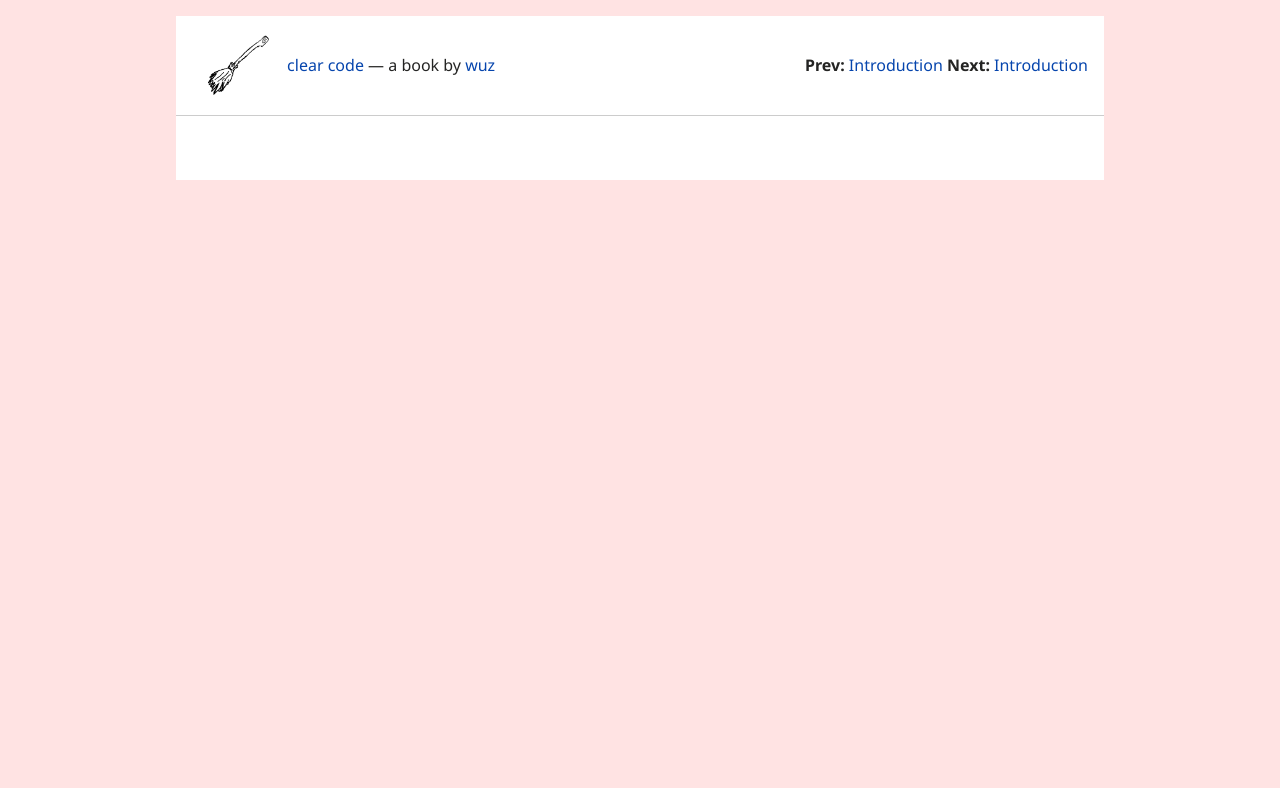
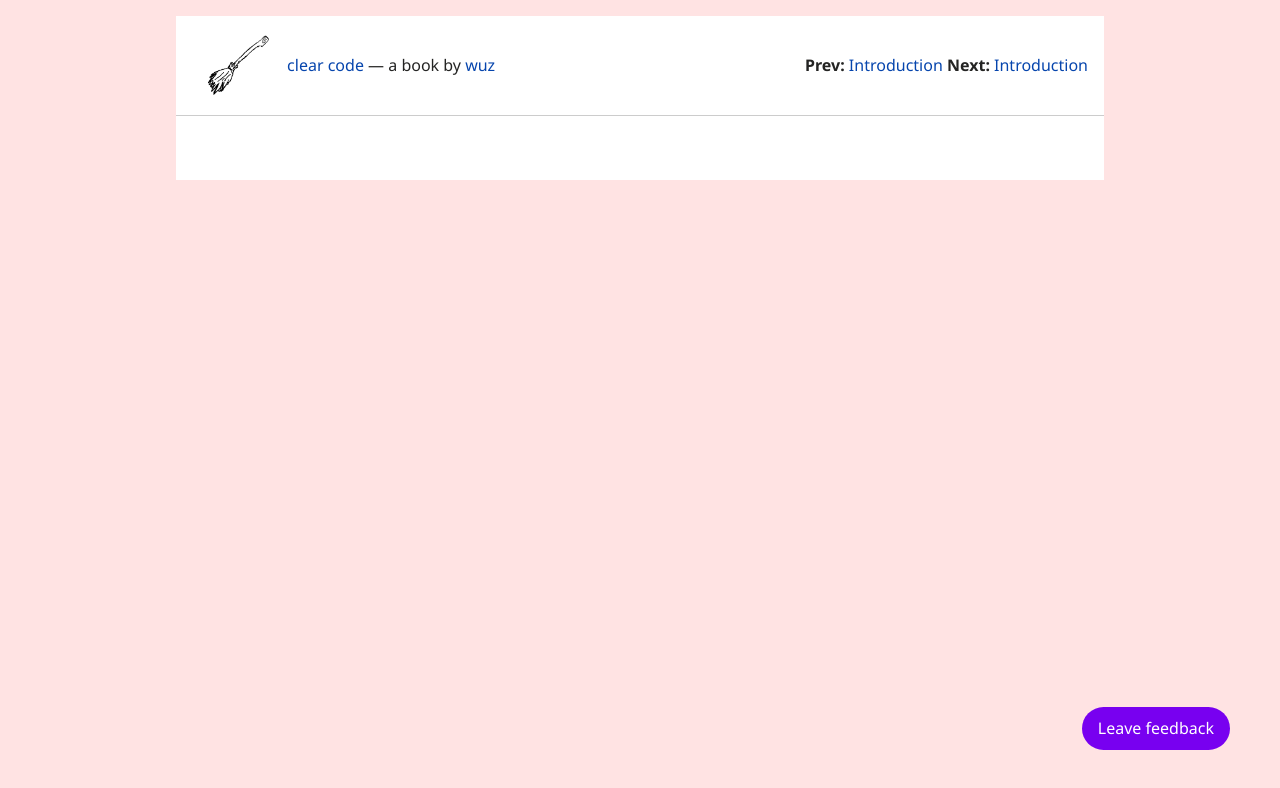
Before and after one commit to wuz/clear-code, an Eleventy site: page book/toc.md in a window 1280 px wide. Built offline with nearby package versions, Linux system fonts and the light colour scheme; Eleventy itself is replaced by a stand-in of ours; files that its build step writes are made by us from their sources; what @jlengstorf/get-share-image would draw is missing.

Commit message:
Feedback button

```diff
--- a/_includes/default.njk
+++ b/_includes/default.njk
@@ -12,9 +12,11 @@
         <meta property="twitter:title" content="{{title}}">
         <meta property="twitter:description" content="A book on writing clear, readable code">
         <meta property="twitter:card" content="summary_large_image">
-
     </head>
     <body>
+        <div class="feedback">
+            <a href="https://github.com/wuz/clear-code/issues/new?title=Feedback%20on%20%22{{title}}%22">Leave feedback</a>
+        </div>
         <header>
             <div class="flex">
                 <img src="/assets/logo.png" alt="Broom logo" class="logo"/>
--- a/assets/main.css
+++ b/assets/main.css
@@ -454,3 +454,17 @@ table td {
   display: inline-block;
   font-size: 32px;
 }
+
+.feedback {
+  position: fixed;
+  bottom: 50px;
+  right: 50px;
+  background: #7800f0;
+  padding: 8px 16px;
+  border-radius: 99px;
+  color: #fff;
+}
+
+.feedback a {
+  color: currentColor;
+}
```
